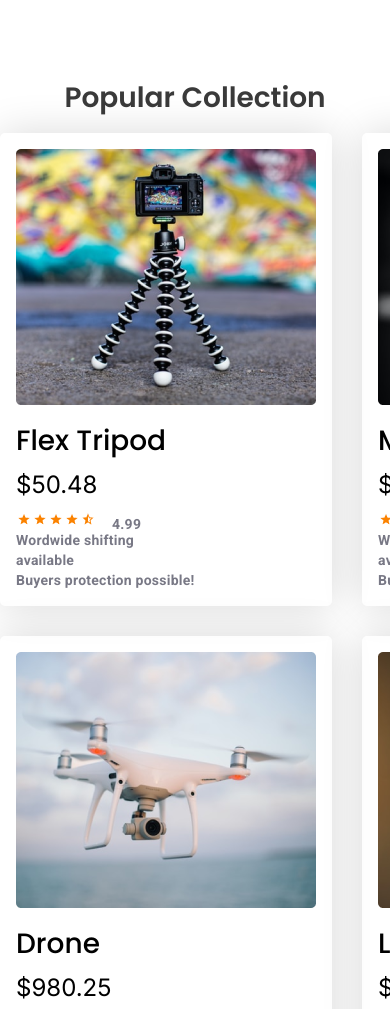
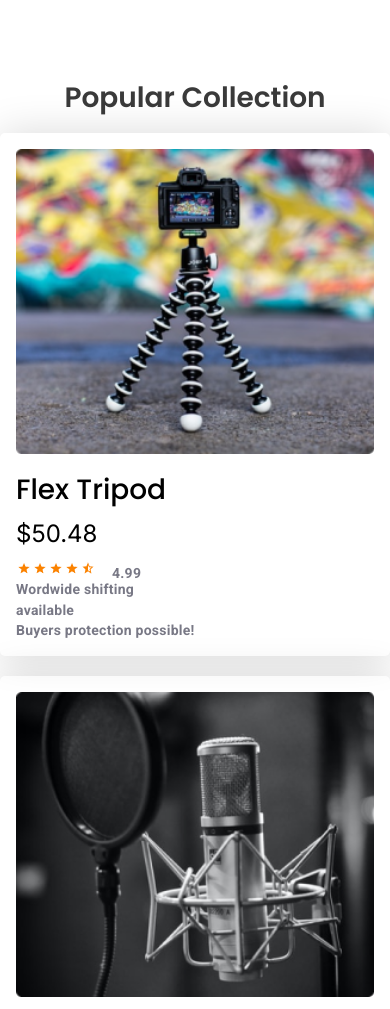
Before and after one commit to jhs575/influencer, a plain HTML site: page index.html in a window 390 px wide. Shown: the part 720-1729 px from the top of the page. Drawn offline with nearby package versions, Linux system fonts and the light colour scheme.

Commit message:
make product card responsive

```diff
--- a/responsive.css
+++ b/responsive.css
@@ -61,6 +61,13 @@
       height: 202px;
       width: 190px;
     }
+
+
+    .products-cards{
+        display: grid;
+        grid-template-columns: repeat(1 , 1fr);
+        gap: 20px;
+    }
 }
 /* responsive style mobile end*/
 /* responsive style tablet start*/
```
